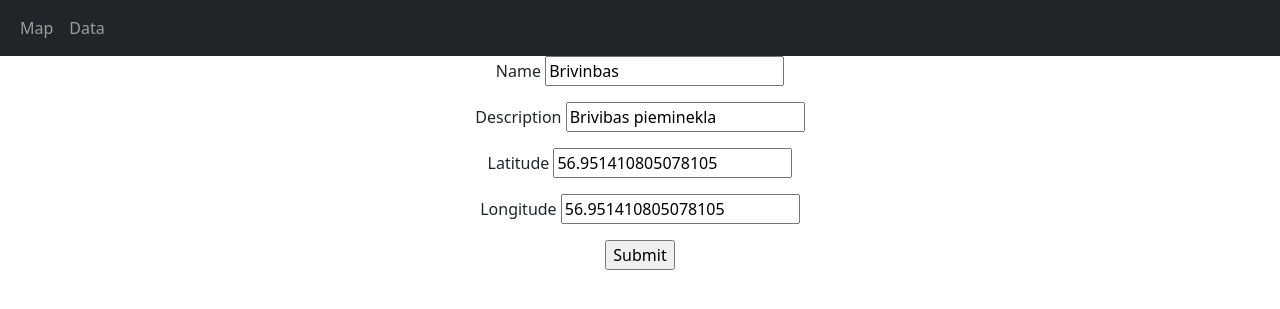
After one commit to reinisdreska/Leaflet-test, a Flask app: page /data/1/update in a window 1280 px wide. The commit adds this page. Shown: the top 309 px of the page. Run offline with Flask 2, Linux system fonts and the light colour scheme; data comes from the database, SQL or seed files in the repository; both versions use the stored data as it was after the commit.

Commit message:
ir update

```diff
--- a/app.py
+++ b/app.py
@@ -46,3 +46,22 @@ def RetrieveList():
 def RetrieveEmployee(id):
     place = place_model.query.filter_by(place_id=id).first()
     return render_template("data.html", place=place)
+
+@app.route("/data/<int:id>/update", methods=["GET", "POST"])
+def update(id):
+    place = place_model.query.filter_by(place_id=id).first()
+    if request.method == "POST":
+        if place:
+            db.session.delete(place)
+            db.session.commit()
+            name = request.form["name"]
+            description = request.form["description"]
+            latitude = request.form["latitude"]
+            longitude = request.form["latitude"]
+            place = place_model(
+                place_id=id, name=name, description=description, latitude=latitude, longitude=longitude)
+            db.session.add(place)
+            db.session.commit()
+            return redirect(f"/data")
+
+    return render_template("update.html", place=place, title="Update")
--- a/templates/data.html
+++ b/templates/data.html
@@ -11,4 +11,5 @@
     <p>{{place.latitude}}</p><hr>
     <h3>longitude</h3>
     <p>{{place.longitude}}</p><hr>
+    <a href="http://localhost:5000/data/{{place.place_id}}/update" class="btn btn-primary">Update</a><hr>
 {% endblock %}
--- /dev/null
+++ b/templates/update.html
@@ -0,0 +1,11 @@
+{% extends "base.html" %}
+
+{% block content %}
+    <form action='' method = "POST">
+        <p>Name <input type = "text" name = "name" value="{{place.name}}"/></p>
+        <p>Description <input type = "integer" name = "description"  value="{{place.description}}"/></p>
+        <p>Latitude <input type = "text" name = "latitude" value="{{place.latitude}}"/></p>
+        <p>Longitude <input type = "text" name = "longitude" value="{{place.longitude}}"/></p>
+        <p><input type = "submit" value = "Submit" /></p>
+    </form>
+{% endblock %}
```
Also changed, not shown: data.db.
